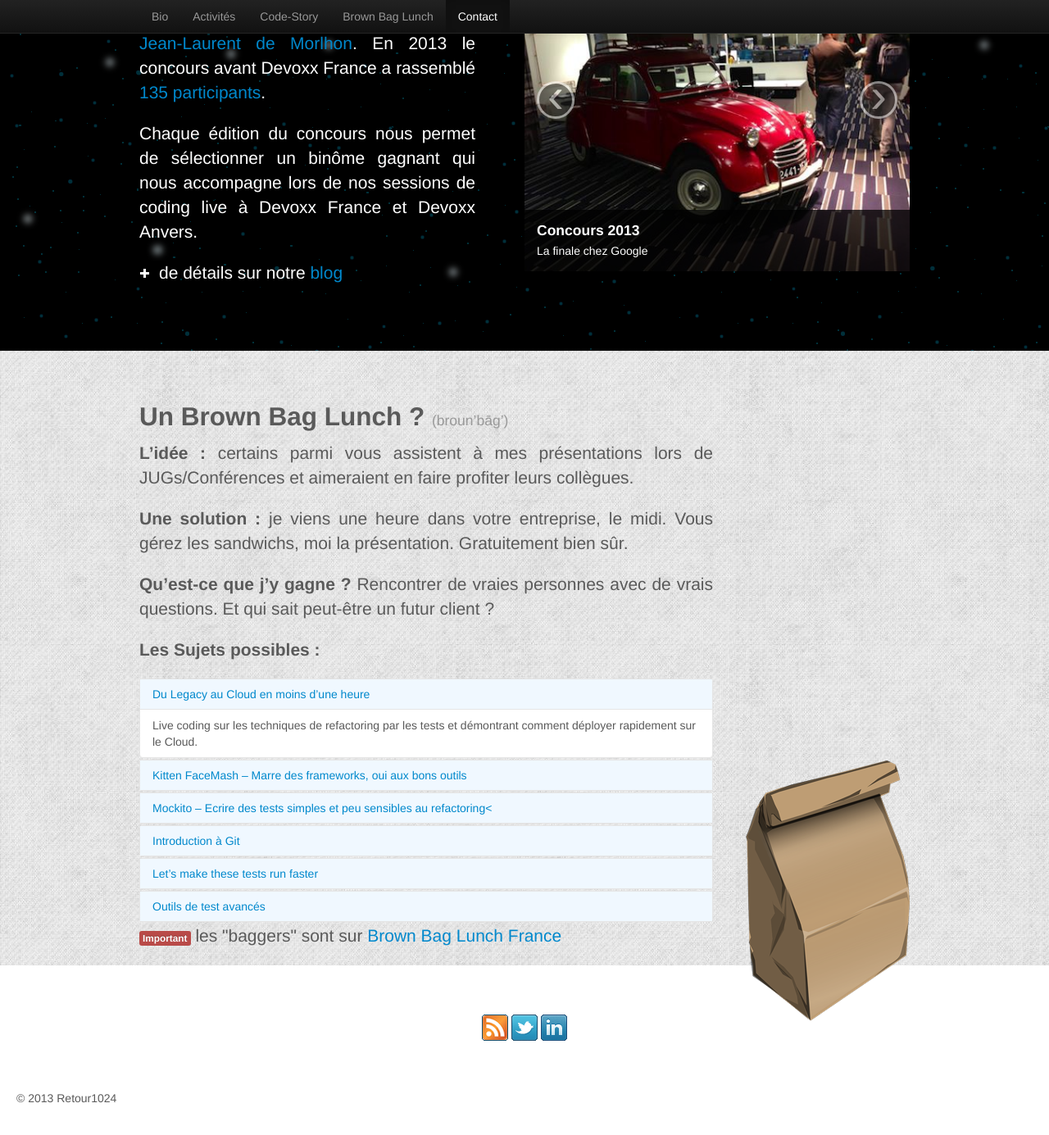
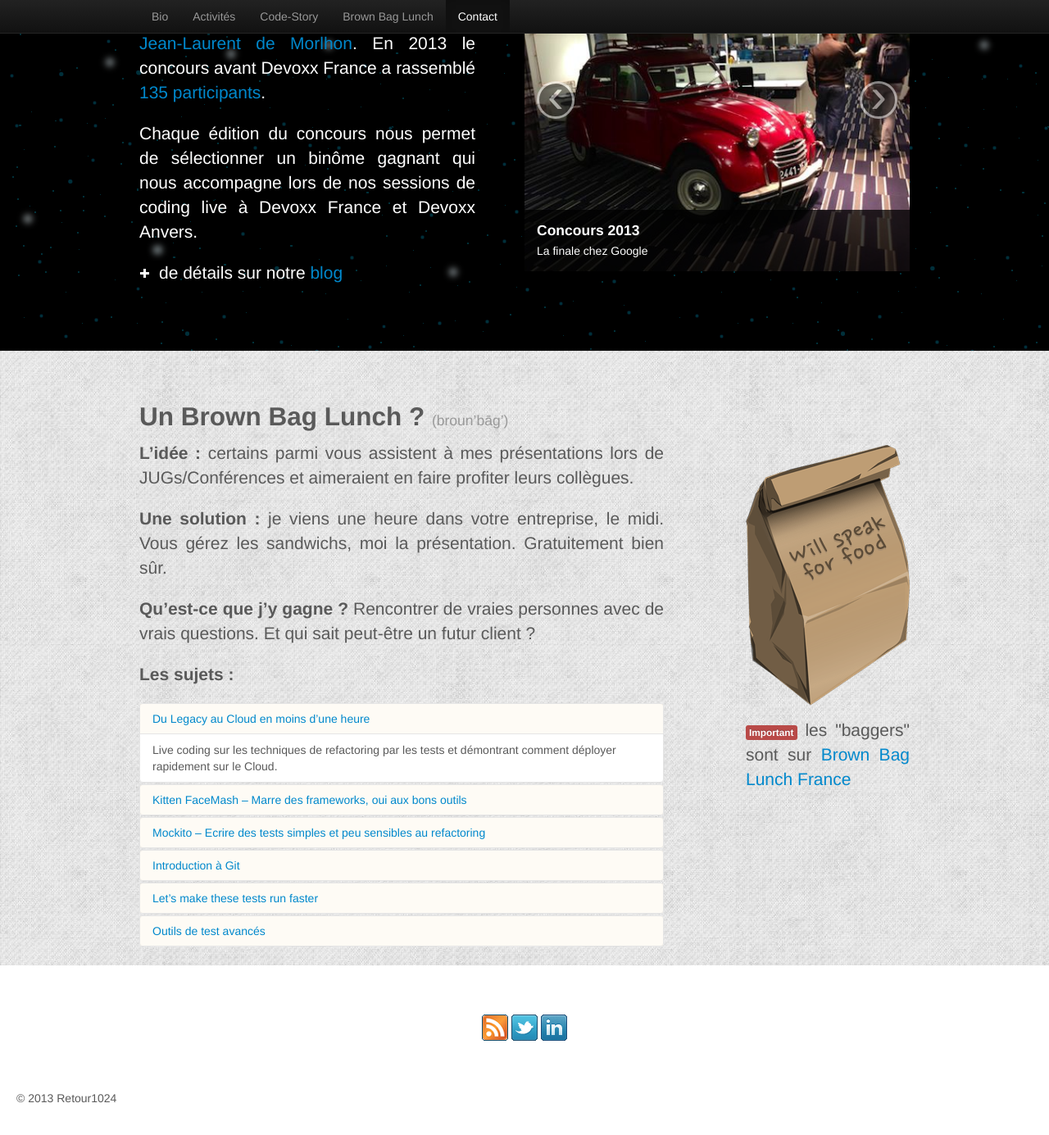
Before and after one commit to dgageot/retour1024, a Jekyll site: the page built from index.html, in a window 1280 px wide and 1400 px high, scrolled down 1483 px. Shown: the top 1385 px of the window at 82% size. Built offline with Jekyll 4.4.1, drawn with Linux system fonts in a browser that asks for light colours.

Commit message:
Better style for BBL

```diff
--- a/assets/css/style.css
+++ b/assets/css/style.css
@@ -115,15 +115,25 @@
 }
 
 #bbl {
-  position: relative;
   height: 750px;
   display: block;
   background: url('/assets/img/background-grey-pattern.jpg') repeat;
 }
 
+#bbl .container {
+  position: relative;
+}
+
 #bbl .caption {
-  width: 700px;
+  width: 640px;
   margin-top: 60px;
+}
+
+#bbl .bag {
+  position: absolute;
+  width: 200px;
+  top: 0;
+  right: 0;
 }
 
 #bbl p {
@@ -131,7 +141,8 @@
 }
 
 #bbl img {
-  margin-top: 500px;
+  margin-top: 115px;
+  margin-bottom: 15px;
 }
 
 #bbl .accordion-group {
@@ -139,7 +150,7 @@
 }
 
 #bbl .accordion-heading {
-  background-color: aliceblue;
+  background-color: rgba(252, 240, 215, 0.25);
 }
 
 #contact {
--- a/index.html
+++ b/index.html
@@ -209,7 +209,14 @@
 
 <section id="bbl">
     <div class="container">
-        <img class="pull-right" src="/assets/img/brownBag.png">
+        <div class="bag">
+            <img class="pull-right" src="/assets/img/brownBag.png">
+
+            <p class="lead">
+                <span class="label label-important">Important</span>&nbsp;les "baggers" sont sur
+                <a href="http://www.brownbaglunch.fr/">Brown Bag Lunch France</a>
+            </p>
+        </div>
 
         <div class="caption">
             <h2>Un Brown Bag Lunch ?
@@ -225,7 +232,7 @@
             <p class="lead"><strong>Qu’est-ce que j’y gagne ? </strong>Rencontrer de vraies personnes avec de vrais
                 questions. Et qui sait peut-être un futur client ?</p>
 
-            <p class="lead"><strong>Les Sujets possibles :</strong></p>
+            <p class="lead"><strong>Les sujets :</strong></p>
 
             <div class="accordion" id="accordion2">
                 <div class="accordion-group">
@@ -262,7 +269,7 @@
                     <div class="accordion-heading">
                         <a class="accordion-toggle" data-toggle="collapse" data-parent="#accordion2"
                            href="#collapseThree">
-                            Mockito – Ecrire des tests simples et peu sensibles au refactoring<
+                            Mockito – Ecrire des tests simples et peu sensibles au refactoring
                         </a>
                     </div>
                     <div id="collapseThree" class="accordion-body collapse">
@@ -320,11 +327,6 @@
                         </div>
                     </div>
                 </div>
-
-                <p class="lead">
-                    <span class="label label-important">Important</span>&nbsp;les "baggers" sont sur
-                    <a href="http://www.brownbaglunch.fr/">Brown Bag Lunch France</a>
-                </p>
             </div>
         </div>
     </div>
```
Also changed, not shown: other parts of index.html (+2 -0 lines), assets/img/brownBag.png, 1 other file.
